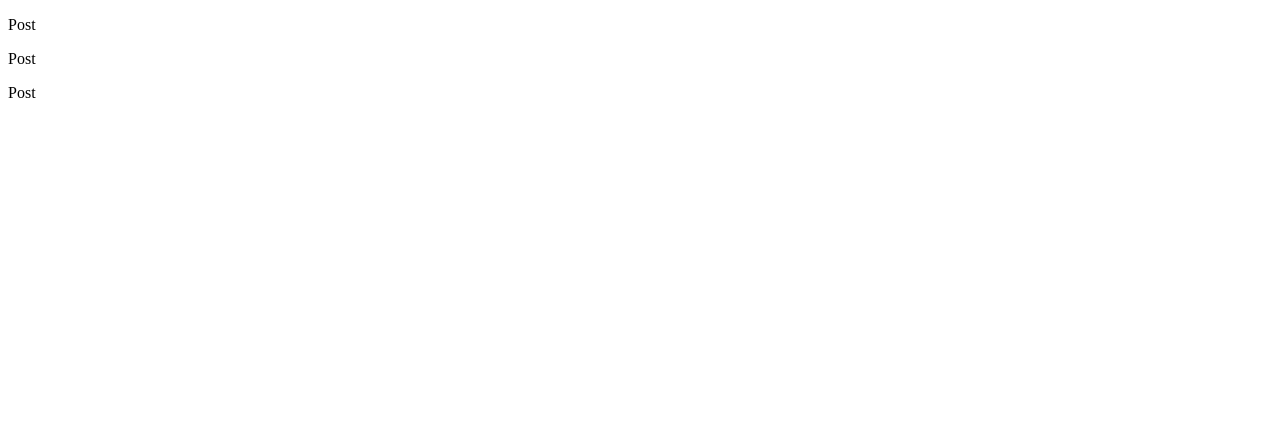
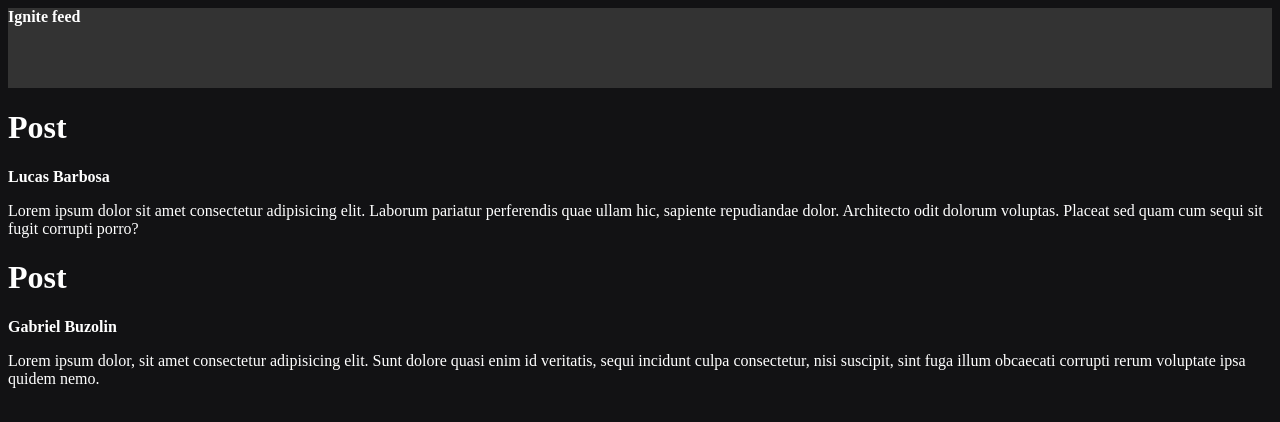
Before and after one commit to LucasLucao97/01-fundamentos-reactjs, a React (Vite) app: page / in a window 1280 px wide. Shown: the top 422 px of the page. Built offline with nearby package versions, Linux system fonts and the light colour scheme.

Commit message:
Aula Propriedades-CSS escopado vs CSS modules

```diff
--- a/src/App.jsx
+++ b/src/App.jsx
@@ -1,11 +1,29 @@
+import { Header } from './components/Header'
 import { Post } from './Post'
+import './styles.css'
 
 export function App() {
   return (
       <div>
-        <Post />
-        <Post />
-        <Post />
+        <Header />
+
+        <Post
+          author="Lucas Barbosa"
+          content="
+            Lorem ipsum dolor sit amet consectetur adipisicing elit.
+            Laborum pariatur perferendis quae ullam hic,
+            sapiente repudiandae dolor.
+            Architecto odit dolorum voluptas.
+            Placeat sed quam cum sequi sit fugit corrupti porro?"
+        />
+        <Post
+          author="Gabriel Buzolin"
+          content="
+            Lorem ipsum dolor, sit amet consectetur adipisicing elit.
+            Sunt dolore quasi enim id veritatis,
+            sequi incidunt culpa consectetur, nisi suscipit,
+            sint fuga illum obcaecati corrupti rerum voluptate ipsa quidem nemo."
+        />
       </div>
   )
 }
--- a/src/Post.jsx
+++ b/src/Post.jsx
@@ -1,5 +1,17 @@
-export function Post() {
+//props: {author:"", content:""}
+
+export function Post(props) {
   return (
-    <p>Post</p>
+    <div>
+      <h1>
+        Post
+      </h1>
+      <strong>
+        {props.author}
+      </strong>
+      <p>
+        {props.content}
+      </p>
+    </div>
   )
 }
--- /dev/null
+++ b/src/components/Header.jsx
@@ -0,0 +1,11 @@
+import styles from './Header.module.css';
+
+export function Header() {
+  return (
+    <header className={styles.header}>
+      <strong>
+        Ignite feed
+      </strong>
+    </header>
+  )
+}
--- /dev/null
+++ b/src/components/Header.module.css
@@ -0,0 +1,4 @@
+.header {
+  background: #333;
+  height: 80px;
+}
--- /dev/null
+++ b/src/styles.css
@@ -0,0 +1,4 @@
+body {
+  background: #121214;
+  color: #FFF;
+}
```
